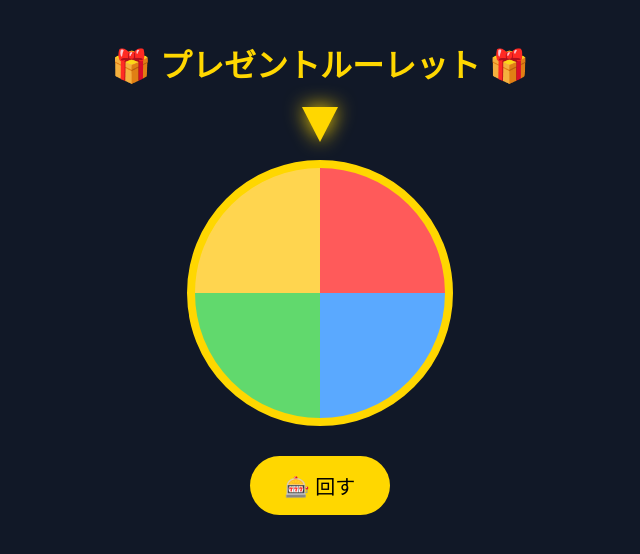
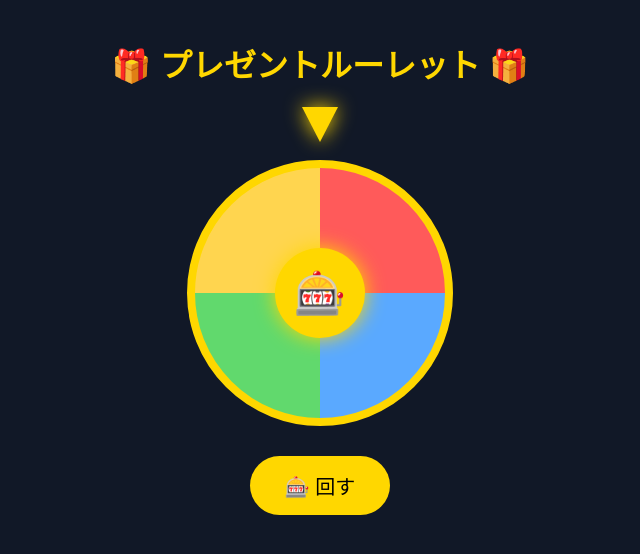
Before and after one commit to Arten1032/present-roulette, a plain HTML site: page index.html in a window 1280 px wide. Shown: the whole page, without its empty margins (320-960 px from the left). Drawn offline with Linux system fonts and the light colour scheme.

Commit message:
Update index.html

```diff
--- a/index.html
+++ b/index.html
@@ -92,6 +92,32 @@ button{
 
     filter:drop-shadow(0 0 10px gold);
 
+}#center{
+
+    width:90px;
+
+    height:90px;
+
+    background:gold;
+
+    border-radius:50%;
+
+    margin:80px auto;
+
+    display:flex;
+
+    align-items:center;
+
+    justify-content:center;
+
+    color:#000;
+
+    font-size:42px;
+
+    font-weight:bold;
+
+    box-shadow:0 0 20px gold;
+
 }</style>
 
 </head>
@@ -100,7 +126,15 @@ button{
 
 <h1>🎁 プレゼントルーレット 🎁</h1>
 <div id="pointer"></div>
-<div id="wheel"></div>
+<div id="wheel">
+
+    <div id="center">
+
+        🎰
+
+    </div>
+
+</div>
 
 <button id="spinBtn">🎰 回す</button>
 
```
